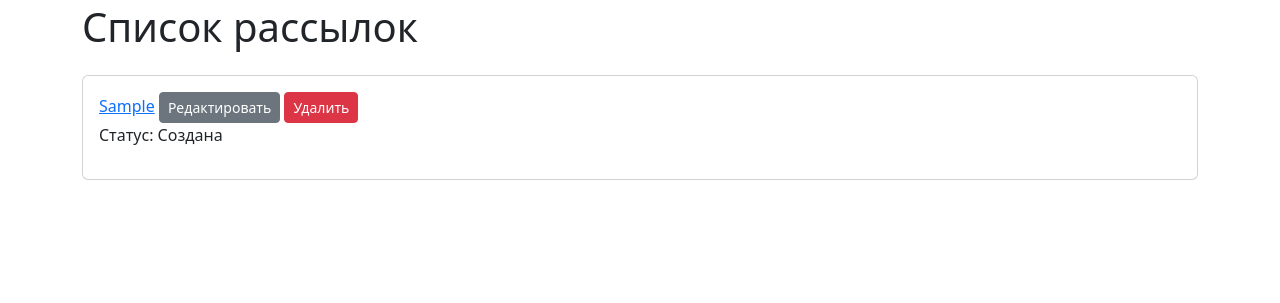
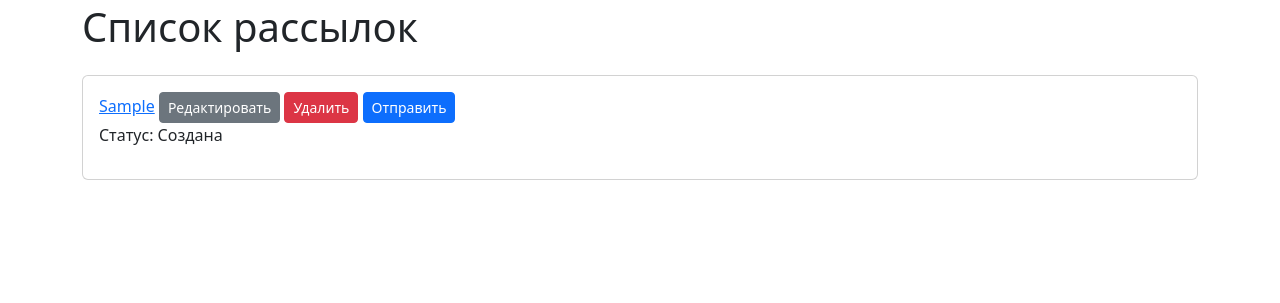
Before and after one commit to IlyaElkin98/course_project_django, a Django app: page /newsletter/newsletters/ in a window 1280 px wide. Shown: the part 155-458 px from the top of the page. Run offline with Django 5.2, Linux system fonts and the light colour scheme; tables that the repository leaves empty hold one stand-in row (values such as "Sample post"); some libraries are stand-ins or nearby versions.

Commit message:
refactor(templates/newsletter):add send_newsletter.html

```diff
--- a/newsletter/templates/newsletter/newsletters_list.html
+++ b/newsletter/templates/newsletter/newsletters_list.html
@@ -13,6 +13,7 @@
                     <a href="{% url 'newsletter:detail_newsletter' newsletter.pk %}">{{ newsletter.message }}</a>
                     <a href="{% url 'newsletter:update_newsletter' newsletter.pk %}" class="btn btn-sm btn-secondary ml-3">Редактировать</a>
                     <a href="{% url 'newsletter:delete_newsletter' newsletter.pk %}" class="btn btn-sm btn-danger ml-1">Удалить</a>
+                    <a href="{% url 'newsletter:send_newsletter' newsletter.pk %}" class="btn btn-sm btn-primary ml-1">Отправить</a>
                     <p>Статус: {{ newsletter.status }}</p>
                 </div>
             </div>
```
